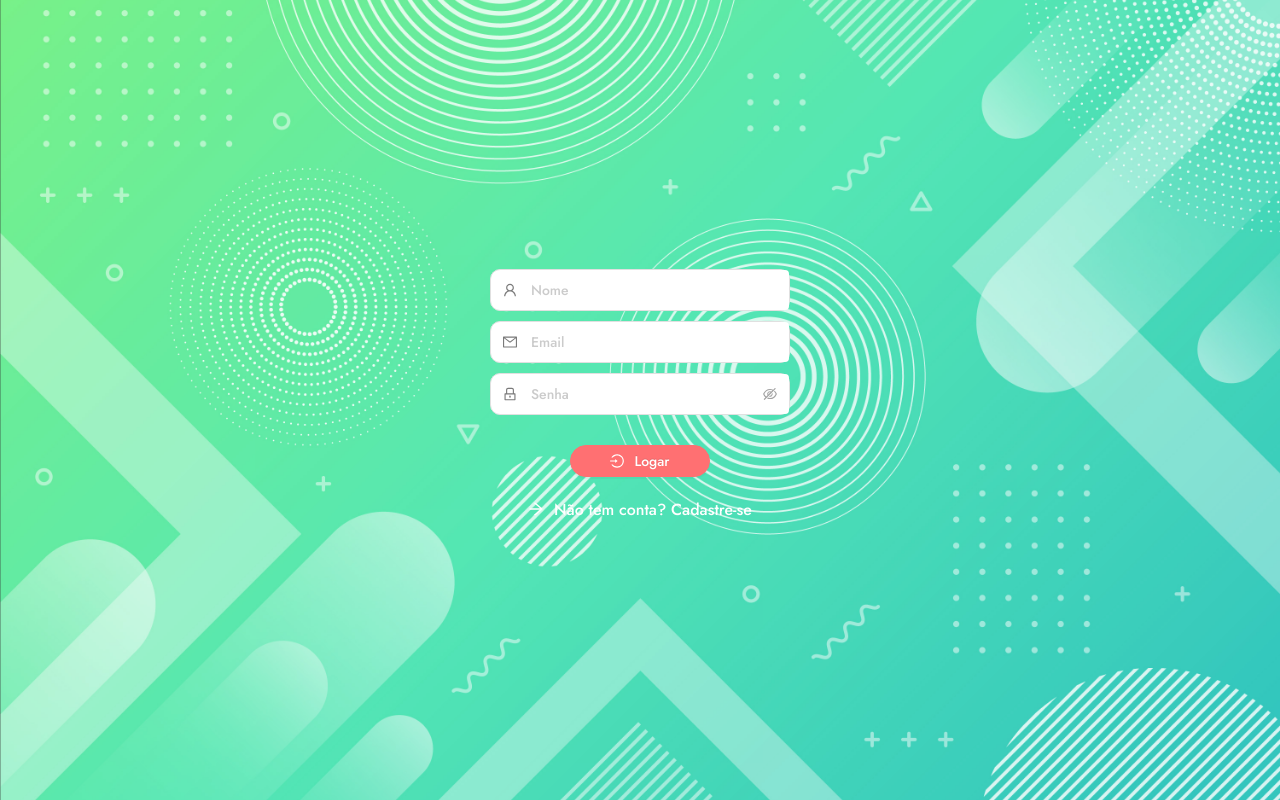
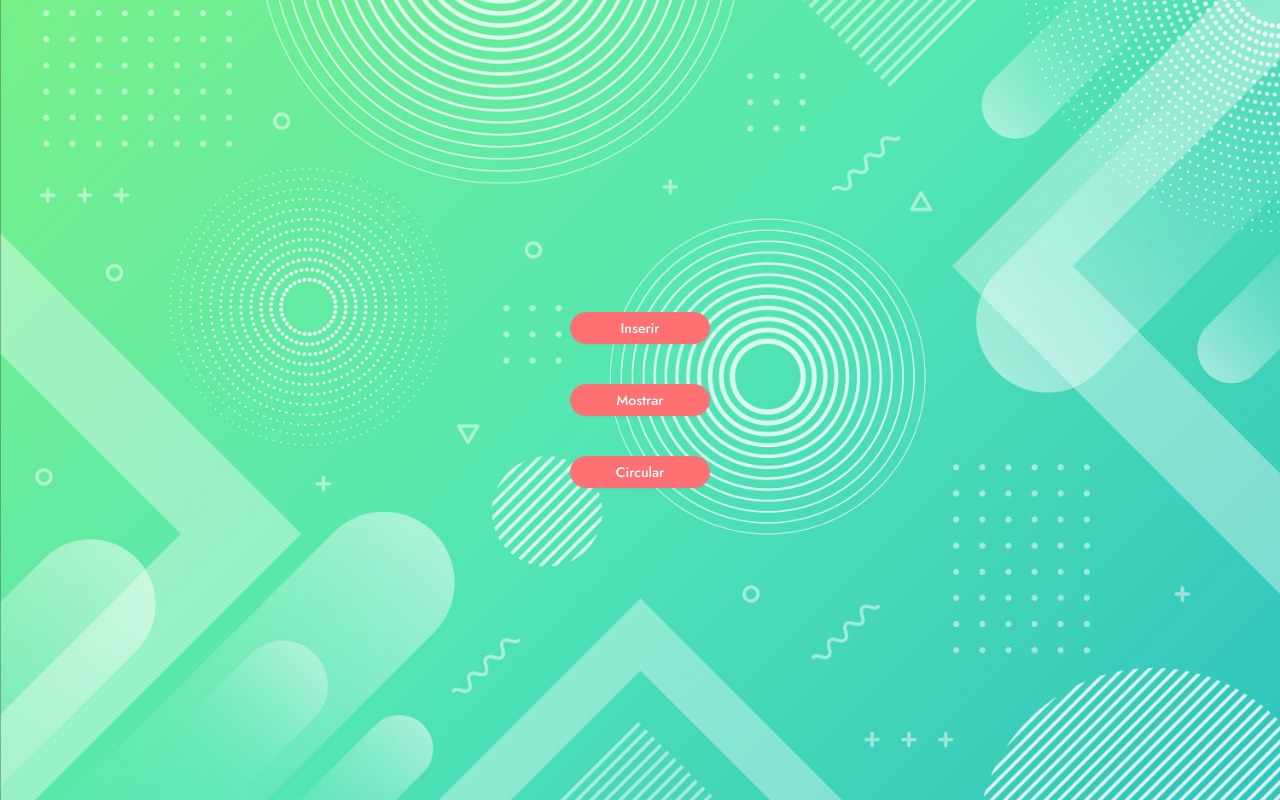
Before and after one commit to gutovesco/OS-algorithm, a React (Create React App) app: page / in a window 1280 px wide. Built offline with nearby package versions, Linux system fonts and the light colour scheme; the HTML template or start-up script is replaced by a standard one.

Commit message:
almost done

```diff
--- a/src/pages/SignIn/index.js
+++ b/src/pages/SignIn/index.js
@@ -1,64 +1,138 @@
-import React, {useState, useCallback} from 'react';
-import { Button, Input, Row } from 'antd';
+import React, { useState } from 'react';
+import { Button, Input, Row, Modal } from 'antd';
 import {Container, AnimationContainer, Background} from './styles'
-import { MailOutlined, LockOutlined, UserOutlined, ArrowRightOutlined, LoginOutlined } from '@ant-design/icons';
 import './styles.less'
-import { Link, useHistory } from 'react-router-dom';
-import api from '../../services/api'
+import { useCallback } from 'react';
 
 const SignIn = () => {
-    const [name, setName] = useState('');
-    const [password, setPassword] = useState('');
-    const [email, setEmail] = useState('')
-    const history = useHistory()
+    const [visible, setVisible] = useState(false)
+    const [visible2, setVisible2] = useState(false)
+    const [fila, setFila] = useState([])
+    const [nome, setNome] = useState('')
+    const [valor, setValor] = useState()
+    const [quantum, setQuantum] = useState(1)
+    const [tempoEspera, setTempoEspera] = useState([])
+    const [tempoResposta, setTempoResposta] = useState([])
+    const [tempoMedioEspera, setTempoMEdioEspera] = useState()
+    const [tempoMedioResposta, setTempoMedioResposta] = useState()
+    const [filaTemporaria, setFilaTemporaria] = useState([])
 
-    const handleSubmit = useCallback(async (e) => {
-        e.preventDefault()
+    //valor = tempo do processador
 
-        try{
+    const circular = useCallback(() => {
+        let index = 0
+        let final = 0
+        while(fila.length > 0){
+            if(fila.length === index + 1){
+                index = 0
+            }else{
+                let processo = fila[index]
+            if(processo.valor <= quantum ){
 
-        const data = {
-            name: name,
-            password: password,
-            email: email
+                setFilaTemporaria([...filaTemporaria, {
+                   nome: processo.nome,
+                    valor: processo.valor,
+                    tempoResposta: final - processo.execucao
+               }])
+               fila.splice(index, 1)
+            }
+            else{
+                let processo = fila[index]
+                let temp = processo.valor - quantum;
+                final += quantum
+                let array = fila
+                array[index] = {
+                    nome: processo.nome,
+                    valor: temp,
+                    execucao: processo.execucao + quantum
+                }
+                index += 1
+
+            }
+            }
         }
 
-        const response = await api.post('/users', data);
+    }, [fila, filaTemporaria, quantum])
 
-        const {token} = response.data
 
-        localStorage.setItem('token', token);
+    const inserir = useCallback(() => {
+        if(parseInt(quantum) === 0 && parseInt(valor) === 0){
+            console.log('nao seja viadao')
+        }
+        else{
+            const objeto = {
+                nome: nome,
+                valor: parseInt(valor),
+                execucao: 0
+            }
+            setQuantum(parseInt(quantum))
 
-        history.push('/home')
-    }catch(err){
-        console.log(err)
-    }
+            setFila([...fila, objeto])
 
-    }, [history, email, name, password])
+        }
+    }, [fila, nome, quantum, valor])
 
     return (
         <>
         <Background>
         <Container>
                 <AnimationContainer>
-                    <form onSubmit={handleSubmit}>
-                        <Row>
-                            <Input onChange={(e) => setName(e.target.value)} className="input" style={{width: 300}} size="large" placeholder="Nome" prefix={<UserOutlined />} />
-                        </Row>
-                        <Row>
-                            <Input onChange={(e) => setEmail(e.target.value)} className="input" style={{width: 300}} size="large" placeholder="Email" prefix={<MailOutlined />} />
-                        </Row>
-                        <Row>
-                            <Input.Password onChange={(e) => setPassword(e.target.value)} className="input" style={{width: 300}} size="large" placeholder="Senha" prefix={<LockOutlined />} />
-                        </Row>
+                    <form >
+
                         <Row style={{display: 'flex', justifyContent: 'center'}}>
                         </Row>
                         <Row style={{display: 'flex', justifyContent: 'center'}}>
-                            <Button onClick={handleSubmit} shape="round" className="button" type="primary" danger><Link to='/home'><LoginOutlined style={{paddingRight: 10}} />Logar</Link></Button>
+                            <Button shape="round" onClick={() => setVisible(true)} className="button" type="primary" danger>Inserir</Button>
+                        <Modal
+                            title="Inserir"
+                            visible={visible}
+                            onOk={() => {
+                            setVisible(false)
+                            inserir()
+                            }}
+                            onCancel={() => setVisible(false)}
+                            >
+                            <Row>
+                                <Input  className="input" onChange={(e) => setNome(e.target.value)} style={{width: 300}} size="large" placeholder="Nome do processo"/>
+                            </Row>
+                            <Row>
+                                <Input  className="input" onChange={(e) => setValor(e.target.value)} style={{width: 300}} size="large" placeholder="Tempo do processador" />
+                            </Row>
+                            <Row>
+                                <Input value={quantum} className="input" onChange={(e) => setQuantum(e.target.value)} style={{width: 300}} size="large" placeholder="Quantum" />
+                            </Row>
+                        </Modal>
                         </Row>
-                        <Link className="link-to-login" to='/signup'>
-                            <h4 className="go-back-login"><ArrowRightOutlined style={{paddingRight: 10}} />Não tem conta? Cadastre-se</h4>
-                        </Link>
+
+                            <Row>
+                                <Button shape="round" onClick={() => setVisible2(true)} className="button" type="primary" danger>Mostrar</Button>
+                                    <Modal
+                                    title="Mostrar"
+                                    visible={visible2}
+                                    onOk={() => {
+                                    setVisible2(false)
+                                    }}
+                                    onCancel={() => setVisible2(false)}>
+                                        {fila.map(item => {
+                                            return(
+                                                <>
+                                                <div>
+                                                    <span>Nome do processo: {item.nome}</span>
+                                                </div>
+
+                                                <span>Tempo de resposta: {item.valor}</span>
+                                                </>
+                                            )
+                                        })}
+                                    </Modal>
+                            </Row>
+                            <Row>
+                                <Button shape="round" onClick={() => {
+                                    circular()
+                                    console.log(filaTemporaria)}} className="button" type="primary" danger>Circular</Button>
+                            </Row>
+
+
                     </form>
                 </AnimationContainer>
         </Container>
```
